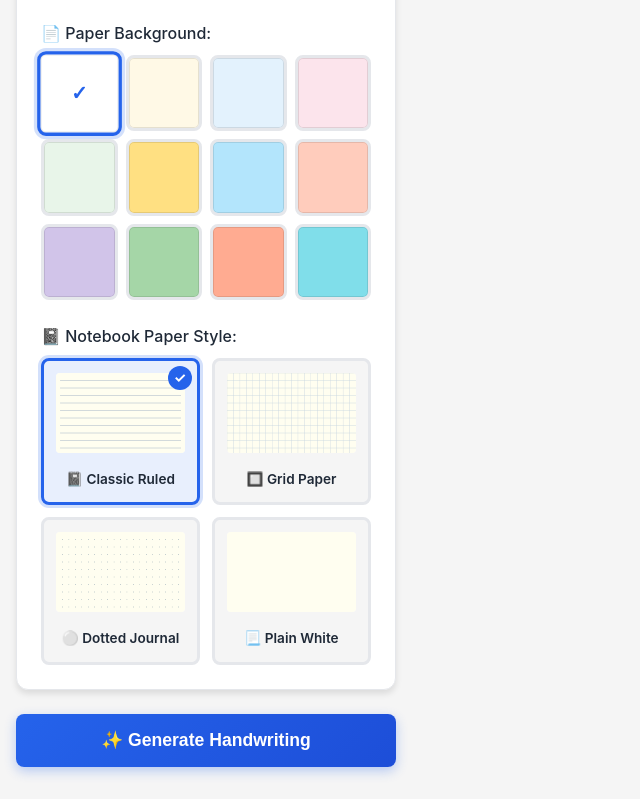
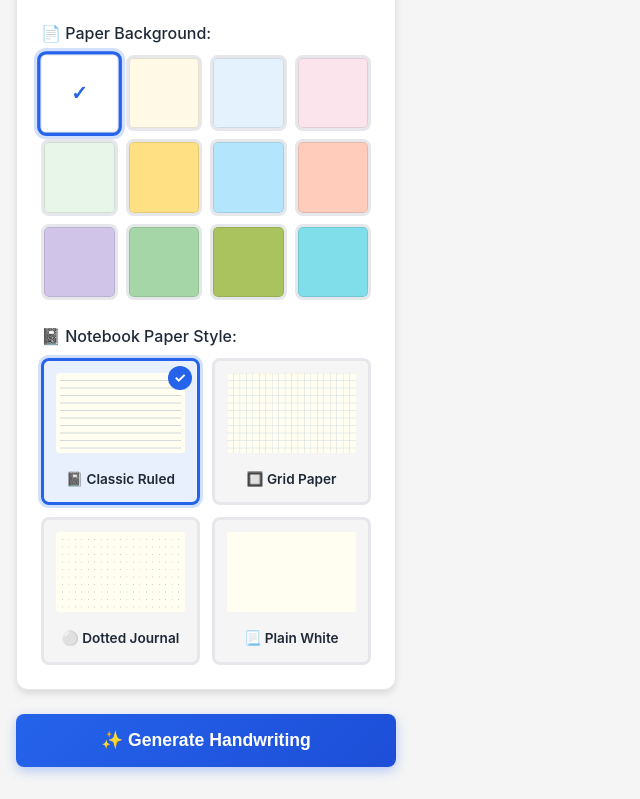
Before and after one commit to ganeshkalaptop-lab/handtext-ai, a plain HTML site: page index.html in a window 1280 px wide. Shown: the part 1449-2248 px from the top of the page, without its empty margins (0-640 px from the left). Drawn offline with nearby package versions, Linux system fonts and the light colour scheme; a web font is replaced by a local one.

Commit message:
good update

```diff
--- a/index.html
+++ b/index.html
@@ -133,7 +133,7 @@
         <button class="bg-color-box" data-bg="#A5D6A7" style="background: #A5D6A7;" title="Mint Green">
             <span class="checkmark">✓</span>
         </button>
-        <button class="bg-color-box" data-bg="#FFAB91" style="background: #FFAB91;" title="Coral">
+        <button class="bg-color-box" data-bg="#FFAB91" style="background: #aac35f;" title="Coral">
             <span class="checkmark">✓</span>
         </button>
         <button class="bg-color-box" data-bg="#80DEEA" style="background: #80DEEA;" title="Cyan">
```
